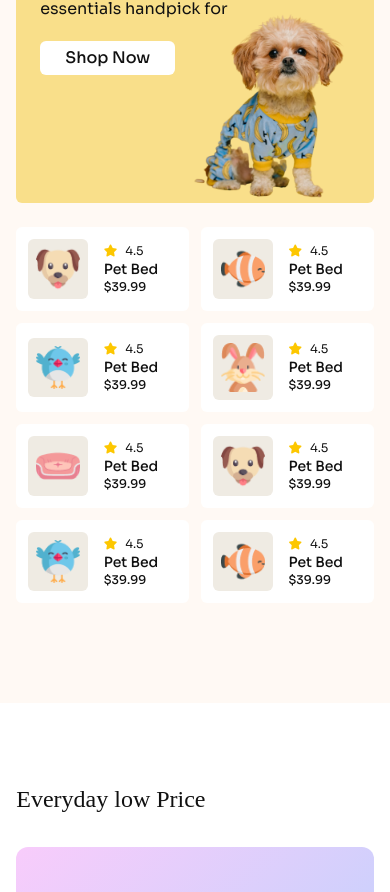
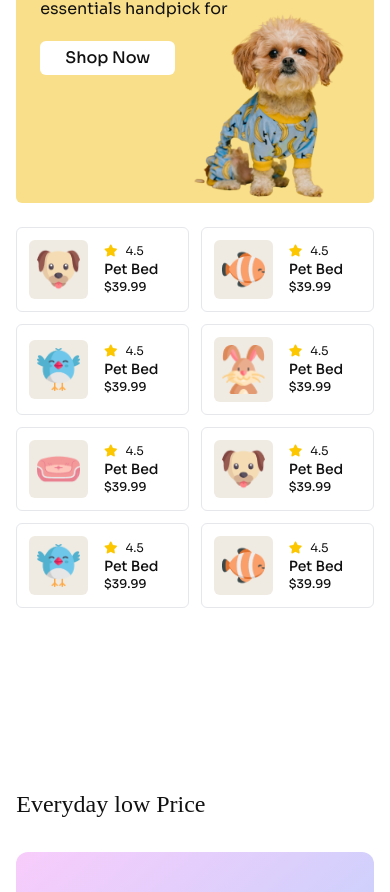
Before and after one commit to AFK-Riyan/assignment-3, a plain HTML site: page index.html in a window 390 px wide. Shown: the part 1870-2762 px from the top of the page. Drawn offline with nearby package versions, Linux system fonts and the light colour scheme; a web font is replaced by a local one.

Commit message:
edit some section

```diff
--- a/index.html
+++ b/index.html
@@ -1,6 +1,5 @@
 <!DOCTYPE html>
 <html lang="en" data-theme="light">
-
 <head>
     <meta charset="UTF-8">
     <meta name="viewport" content="width=device-width, initial-scale=1.0">
@@ -42,7 +41,6 @@
             animation: fadeInScale 3s ease-in-out infinite;
         }
     </style>
-
 
 </head>
 
@@ -156,8 +154,8 @@
         </section>
 
         <!-- Pet Products -->
-        <section class="bg-[#FFF9F4]">
-            <div class="md:max-w-7xl w-11/12 mx-auto py-[100px]">
+        <section class="lg:bg-[#FFF9F4]">
+            <div class="md:max-w-7xl w-11/12 mx-auto py-[100px] ">
                 <h2 class="text-3xl font-semibold mb-8 sec-font">Trending Pet Products</h2>
                 <div class="grid grid-cols-1 md:grid-cols-3 md:gap-6 gap-y-6">
                     <div
@@ -175,8 +173,8 @@
                             <img class="md:w-full w-[80%]" src="assets/cute-pet-small.png" alt="">
                         </div>
                     </div>
-                    <div class="col-span-2 grid md:grid-cols-3 grid-cols-2 gap-3 md:gap-6">
-                        <div class="flex items-center bg-white p-3 md:p-4 rounded-md gap-4">
+                    <div class="col-span-2 grid md:grid-cols-3 grid-cols-2 gap-3 md:gap-6 ">
+                        <div class="flex items-center bg-white p-3 md:p-4 rounded-md gap-4 border border-gray-200 lg:border-none">
                             <div class="bg-[#EFEBE3] p-2 rounded-md w-[40%]">
                                 <img class="w-[70px]" src="assets/dog-cartoon.png" alt="">
                             </div>
@@ -189,7 +187,7 @@
                                 <p class="md:text-sm text-xs font-medium">$39.99</p>
                             </div>
                         </div>
-                        <div class="flex items-center bg-white p-3 md:p-4 rounded-md gap-4">
+                        <div class="flex items-center bg-white p-3 md:p-4 rounded-md gap-4 border border-gray-200 lg:border-none ">
                             <div class="bg-[#EFEBE3] p-2 rounded-md w-[40%]">
                                 <img class="w-[70px]" src="assets/fish-cartoon.png" alt="">
                             </div>
@@ -202,7 +200,7 @@
                                 <p class="md:text-sm text-xs font-medium">$39.99</p>
                             </div>
                         </div>
-                        <div class="flex items-center bg-white p-3 md:p-4 rounded-md gap-4">
+                        <div class="flex items-center bg-white p-3 md:p-4 rounded-md gap-4 border border-gray-200 lg:border-none">
                             <div class="bg-[#EFEBE3] p-2 rounded-md w-[40%]">
                                 <img class="w-[70px]" src="assets/bird-cartoon.png" alt="">
                             </div>
@@ -215,7 +213,7 @@
                                 <p class="md:text-sm text-xs font-medium">$39.99</p>
                             </div>
                         </div>
-                        <div class="flex items-center bg-white p-3 md:p-4 rounded-md gap-4">
+                        <div class="flex items-center bg-white p-3 md:p-4 rounded-md gap-4 border border-gray-200 lg:border-none">
                             <div class="bg-[#EFEBE3] p-2 rounded-md w-[40%]">
                                 <img class="w-[70px]" src="assets/rabbit-cartoon.png" alt="">
                             </div>
@@ -228,7 +226,7 @@
                                 <p class="md:text-sm text-xs font-medium">$39.99</p>
                             </div>
                         </div>
-                        <div class="flex items-center bg-white p-3 md:p-4 rounded-md gap-4">
+                        <div class="flex items-center bg-white p-3 md:p-4 rounded-md gap-4 border border-gray-200 lg:border-none">
                             <div class="bg-[#EFEBE3] p-2 rounded-md w-[40%]">
                                 <img class="w-[70px]" src="assets/pet-couch.png" alt="">
                             </div>
@@ -241,7 +239,7 @@
                                 <p class="md:text-sm text-xs font-medium">$39.99</p>
                             </div>
                         </div>
-                        <div class="flex items-center bg-white p-3 md:p-4 rounded-md gap-4">
+                        <div class="flex items-center bg-white p-3 md:p-4 rounded-md gap-4 border border-gray-200 lg:border-none">
                             <div class="bg-[#EFEBE3] p-2 rounded-md w-[40%]">
                                 <img class="w-[70px]" src="assets/dog-cartoon.png" alt="">
                             </div>
@@ -254,7 +252,7 @@
                                 <p class="md:text-sm text-xs font-medium">$39.99</p>
                             </div>
                         </div>
-                        <div class="flex items-center bg-white p-3 md:p-4 rounded-md gap-4">
+                        <div class="flex items-center bg-white p-3 md:p-4 rounded-md gap-4 border border-gray-200 lg:border-none">
                             <div class="bg-[#EFEBE3] p-2 rounded-md w-[40%]">
                                 <img class="w-[70px]" src="assets/bird-cartoon.png" alt="">
                             </div>
@@ -267,7 +265,7 @@
                                 <p class="md:text-sm text-xs font-medium">$39.99</p>
                             </div>
                         </div>
-                        <div class="flex items-center bg-white p-3 md:p-4 rounded-md gap-4">
+                        <div class="flex items-center bg-white p-3 md:p-4 rounded-md gap-4 border border-gray-200 lg:border-none">
                             <div class="bg-[#EFEBE3] p-2 rounded-md w-[40%]">
                                 <img class="w-[70px]" src="assets/fish-cartoon.png" alt="">
                             </div>
```
